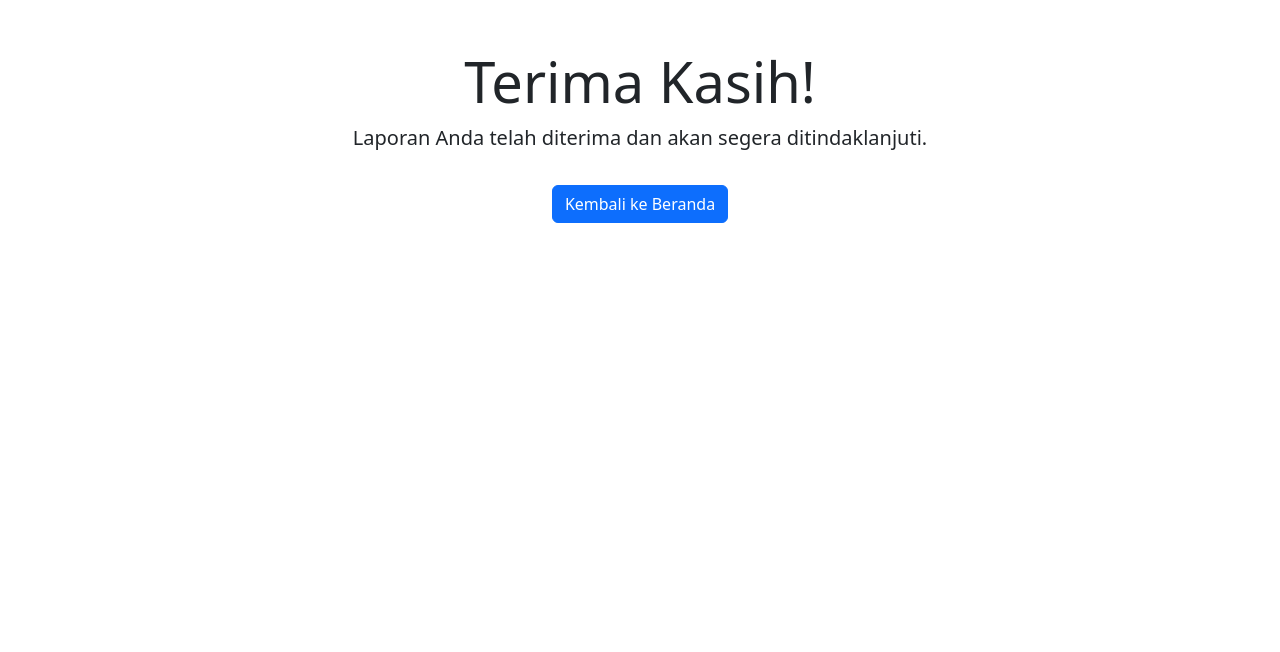
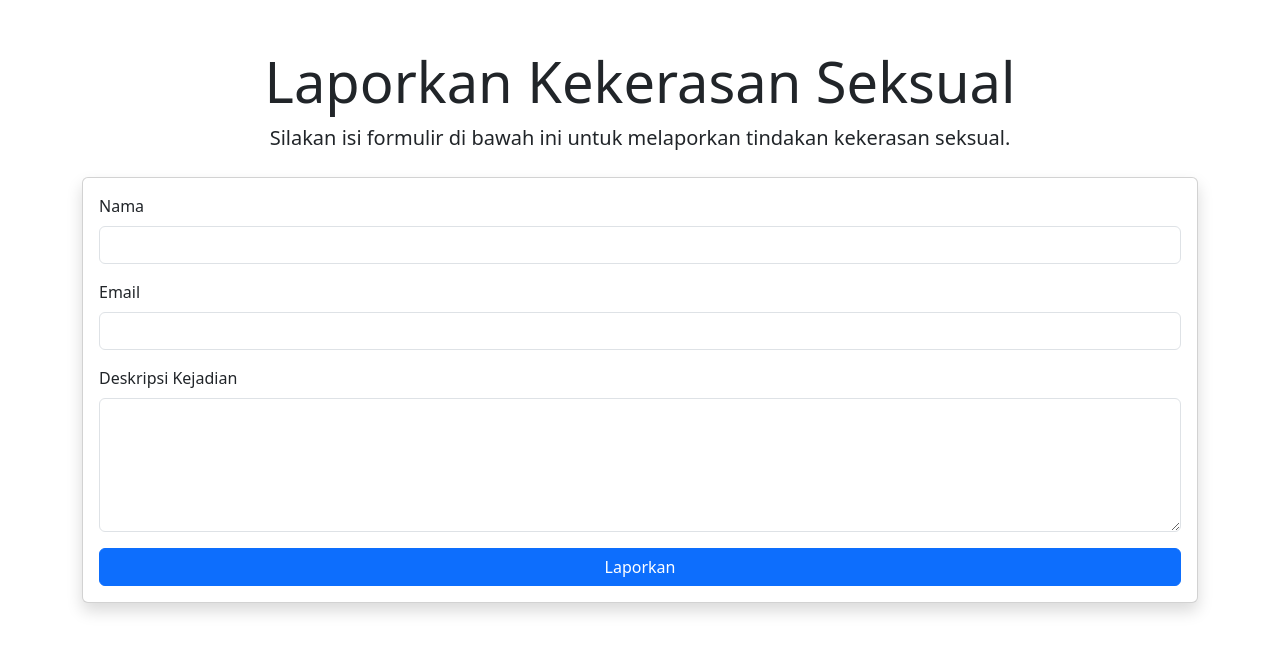
Before and after one commit to nbltmm/UnhasReport, a plain HTML site: page report.html in a window 1280 px wide. Drawn offline with nearby package versions, Linux system fonts and the light colour scheme.

Commit message:
Update report.html

```diff
--- a/report.html
+++ b/report.html
@@ -3,14 +3,56 @@
 <head>
     <meta charset="UTF-8">
     <meta name="viewport" content="width=device-width, initial-scale=1.0">
-    <title>Laporan Diterima</title>
+    <title>Laporkan Kekerasan Seksual</title>
     <link href="https://cdn.jsdelivr.net/npm/bootstrap@5.3.2/dist/css/bootstrap.min.css" rel="stylesheet">
 </head>
 <body>
+    <!-- Formulir Laporan -->
     <div class="container text-center mt-5">
-        <h1 class="display-4">Terima Kasih!</h1>
-        <p class="lead">Laporan Anda telah diterima dan akan segera ditindaklanjuti.</p>
-        <a href="index.html" class="btn btn-primary mt-3">Kembali ke Beranda</a>
+        <h1 class="display-4">Laporkan Kekerasan Seksual</h1>
+        <p class="lead">Silakan isi formulir di bawah ini untuk melaporkan tindakan kekerasan seksual.</p>
+        <div class="card shadow mt-4">
+            <div class="card-body">
+                <form action="report.php" method="POST" class="needs-validation" novalidate>
+                    <!-- Input Nama -->
+                    <div class="mb-3 text-start">
+                        <label for="name" class="form-label">Nama</label>
+                        <input type="text" id="name" name="name" class="form-control" required>
+                        <div class="invalid-feedback">Nama harus diisi.</div>
+                    </div>
+                    <!-- Input Email -->
+                    <div class="mb-3 text-start">
+                        <label for="email" class="form-label">Email</label>
+                        <input type="email" id="email" name="email" class="form-control" required>
+                        <div class="invalid-feedback">Masukkan email yang valid.</div>
+                    </div>
+                    <!-- Deskripsi -->
+                    <div class="mb-3 text-start">
+                        <label for="description" class="form-label">Deskripsi Kejadian</label>
+                        <textarea id="description" name="description" rows="5" class="form-control" required></textarea>
+                        <div class="invalid-feedback">Deskripsi harus diisi.</div>
+                    </div>
+                    <!-- Tombol Submit -->
+                    <button type="submit" class="btn btn-primary w-100">Laporkan</button>
+                </form>
+            </div>
+        </div>
     </div>
+    <script>
+        // Script untuk validasi formulir
+        (() => {
+            'use strict';
+            const forms = document.querySelectorAll('.needs-validation');
+            Array.from(forms).forEach(form => {
+                form.addEventListener('submit', event => {
+                    if (!form.checkValidity()) {
+                        event.preventDefault();
+                        event.stopPropagation();
+                    }
+                    form.classList.add('was-validated');
+                }, false);
+            });
+        })();
+    </script>
 </body>
 </html>
```
